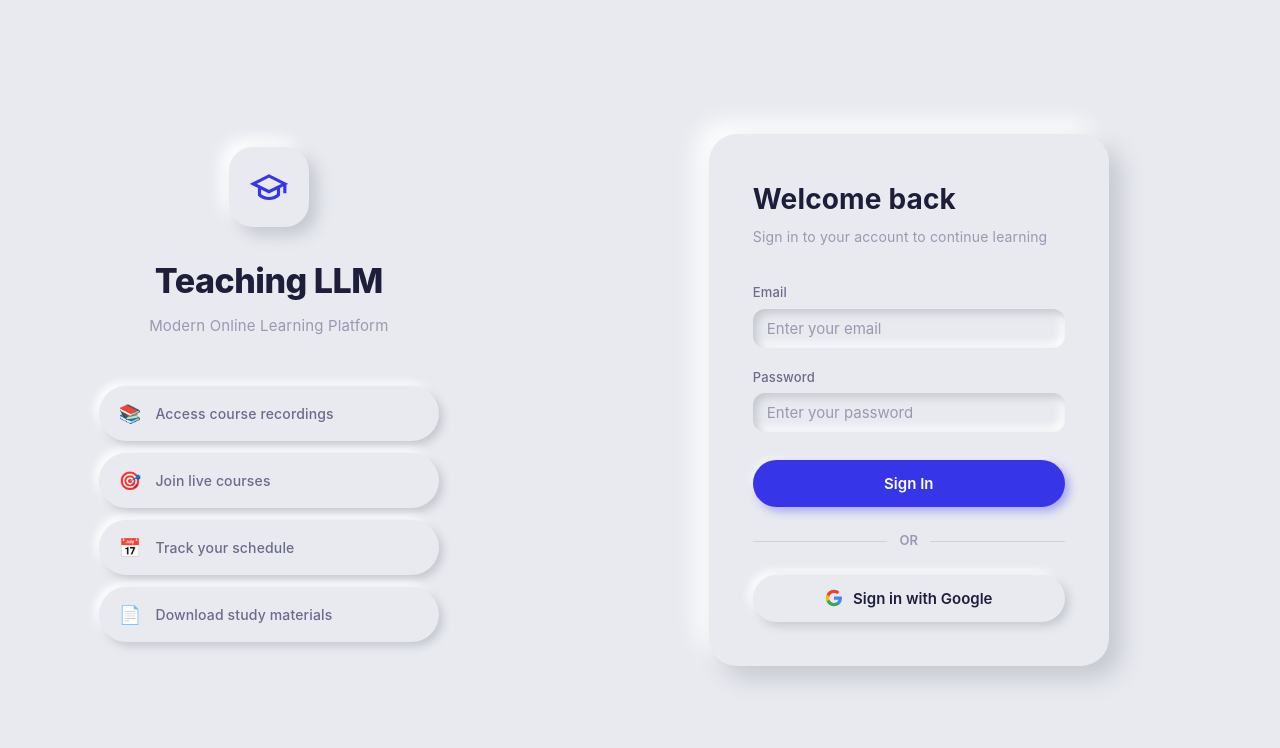
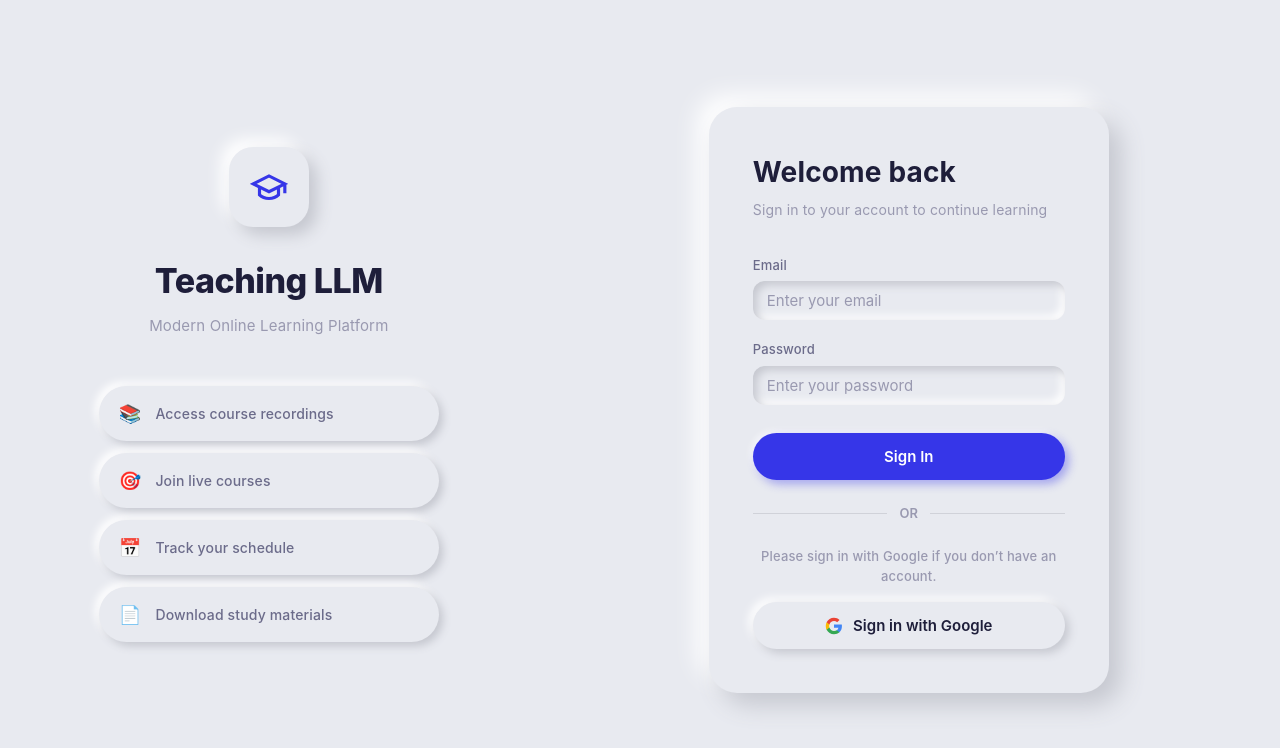
Before and after one commit to Tushaaaaarrrrrr/Teaching-llm, a Next.js app: page /login in a window 1280 px wide. Shown: the top 748 px of the page. Built offline with nearby package versions, Linux system fonts and the light colour scheme.

Commit message:
v1.5.6: Refine login UX by adding Google login helper text and implementing signup redirect

```diff
--- a/src/app/login/page.tsx
+++ b/src/app/login/page.tsx
@@ -250,6 +250,12 @@ function LoginContent() {
               <div style={{ flex: 1, height: '1px', background: '#d0d2d9' }} />
             </div>
 
+            <div style={{ textAlign: 'center', marginBottom: '16px' }}>
+              <p style={{ fontSize: '13px', color: '#9999b0', fontWeight: '500' }}>
+                Please sign in with Google if you don’t have an account.
+              </p>
+            </div>
+
             <button
               type="button"
               onClick={() => { window.location.href = '/api/auth/google' }}
--- /dev/null
+++ b/src/app/signup/page.tsx
@@ -0,0 +1,5 @@
+import { redirect } from 'next/navigation'
+
+export default function SignupPage() {
+  redirect('/api/auth/google')
+}
```
